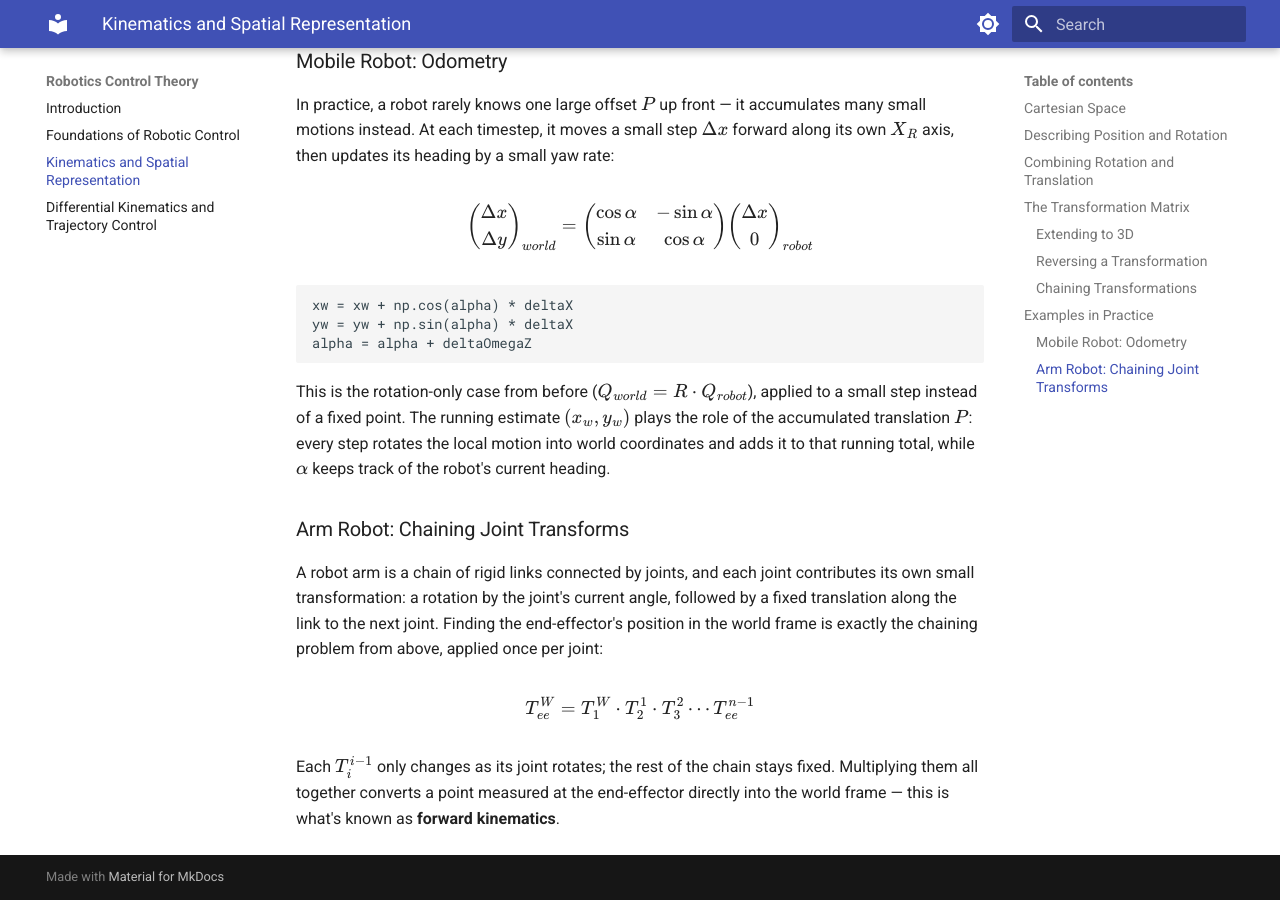
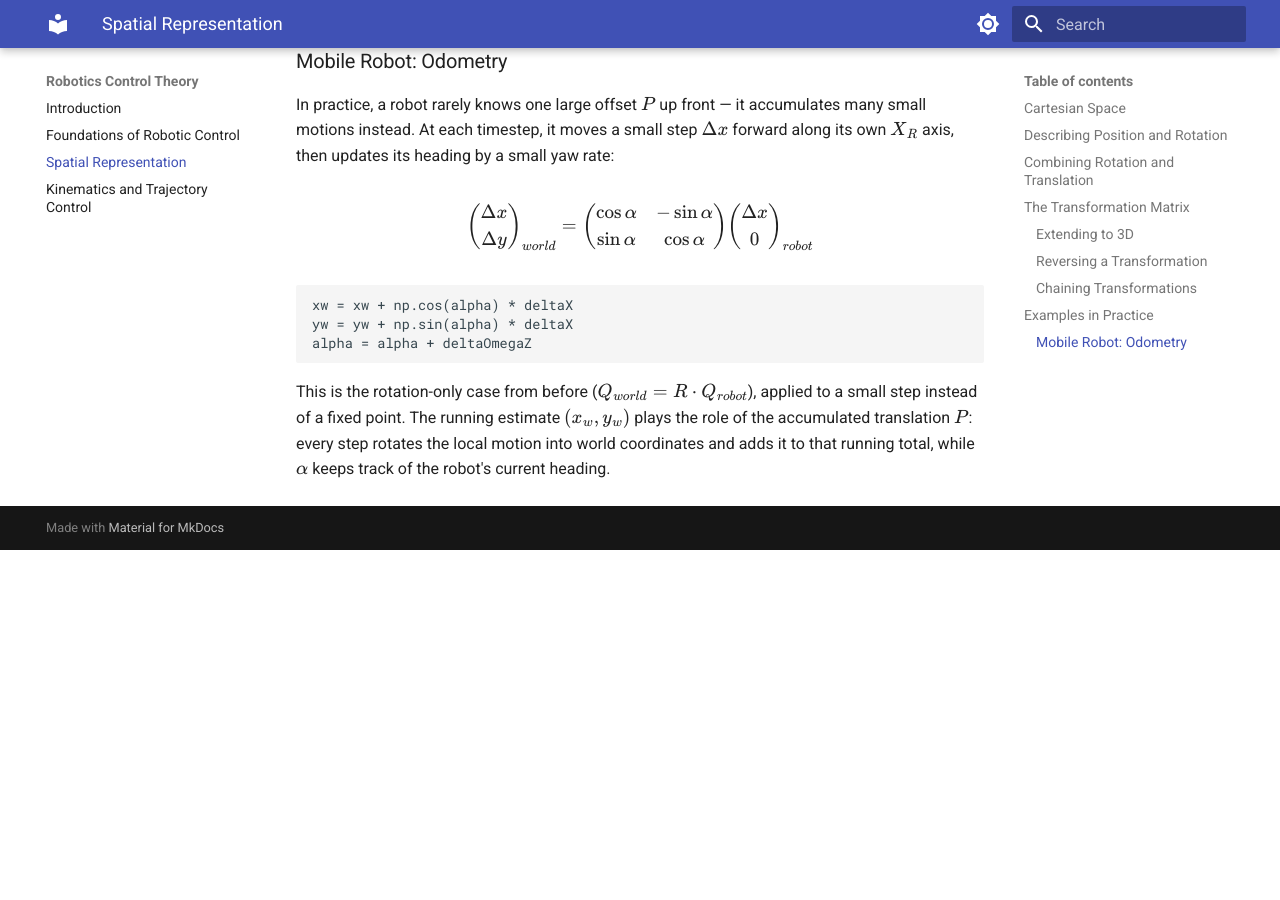
Before and after one commit to Kooroshoo/intro-to-robotics, an MkDocs documentation site: the page built from docs/02-spatial-representation.md, in a window 1280 px wide and 900 px high, scrolled down 5863 px. Built offline with MkDocs 1.6.1 and Material for MkDocs 9.7.7, drawn with Linux system fonts in a browser that asks for light colours; after the commit the page ends 6413 px from its top, so only the background shows below that; some of the changed text lies outside the part shown.

Commit message:
update titles

````diff
--- a/docs/02-kinematics-and-spatial-representation.md
+++ b/docs/02-spatial-representation.md
@@ -1,4 +1,4 @@
-# Part II: Kinematics and Spatial Representation
+# Part II: Spatial Representation
 
 ## Cartesian Space
 
@@ -177,13 +177,3 @@ alpha = alpha + deltaOmegaZ
 ```
 
 This is the rotation-only case from before ($Q_{world} = R \cdot Q_{robot}$), applied to a small step instead of a fixed point. The running estimate $(x_w, y_w)$ plays the role of the accumulated translation $P$: every step rotates the local motion into world coordinates and adds it to that running total, while $\alpha$ keeps track of the robot's current heading.
-
-### Arm Robot: Chaining Joint Transforms
-
-A robot arm is a chain of rigid links connected by joints, and each joint contributes its own small transformation: a rotation by the joint's current angle, followed by a fixed translation along the link to the next joint. Finding the end-effector's position in the world frame is exactly the chaining problem from above, applied once per joint:
-
-$$
-T^W_{ee} = T^W_1 \cdot T^1_2 \cdot T^2_3 \cdots T^{n-1}_{ee}
-$$
-
-Each $T^{i-1}_i$ only changes as its joint rotates; the rest of the chain stays fixed. Multiplying them all together converts a point measured at the end-effector directly into the world frame — this is what's known as **forward kinematics**.
--- a/mkdocs.yml
+++ b/mkdocs.yml
@@ -34,5 +34,5 @@ extra_javascript:
 nav:
   - Introduction: index.md
   - Foundations of Robotic Control: 01-foundations-of-robotic-control.md
-  - Kinematics and Spatial Representation: 02-kinematics-and-spatial-representation.md
-  - Differential Kinematics and Trajectory Control: 03-differential-kinematics-and-trajectory-control.md
+  - Spatial Representation: 02-spatial-representation.md
+  - Kinematics and Trajectory Control: 03-kinematics-and-trajectory-control.md
````
Also changed, not shown: docs/03-kinematics-and-trajectory-control.md (renamed from docs/03-differential-kinematics-and-trajectory-control.md, +12 -2 lines).
